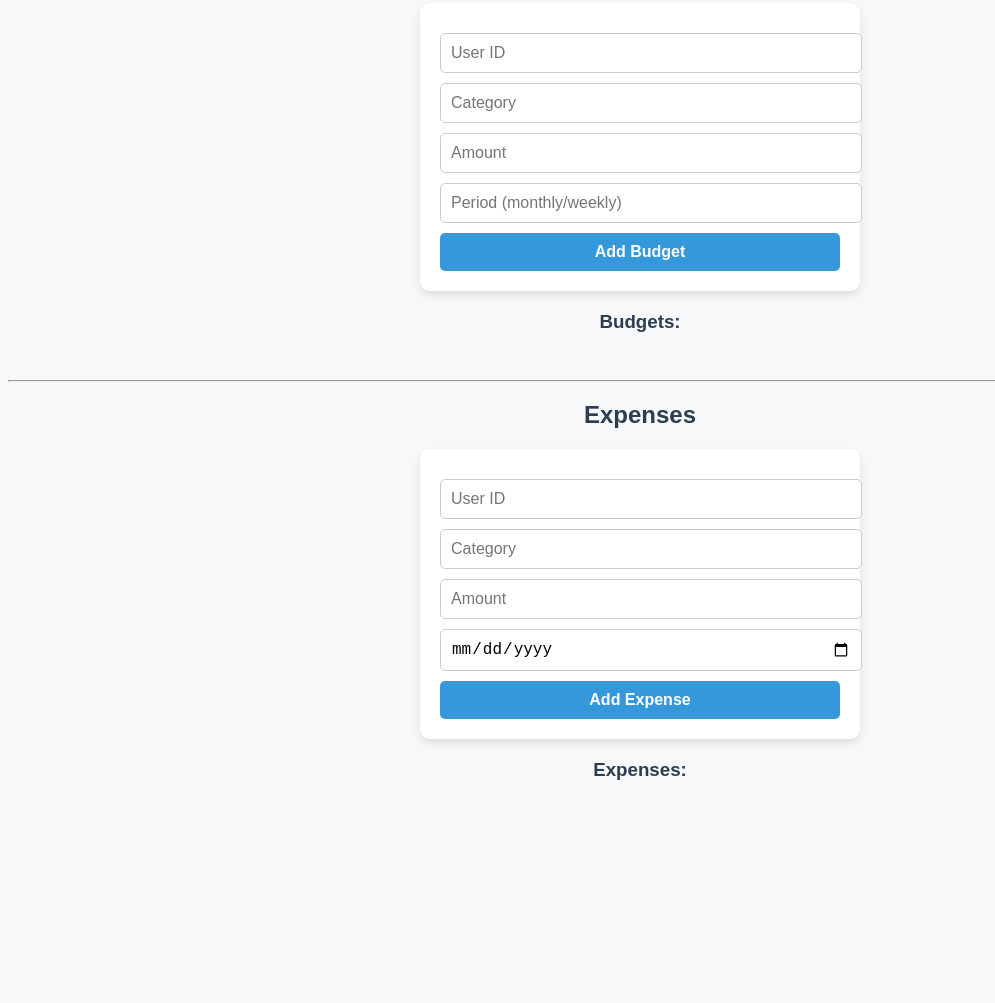
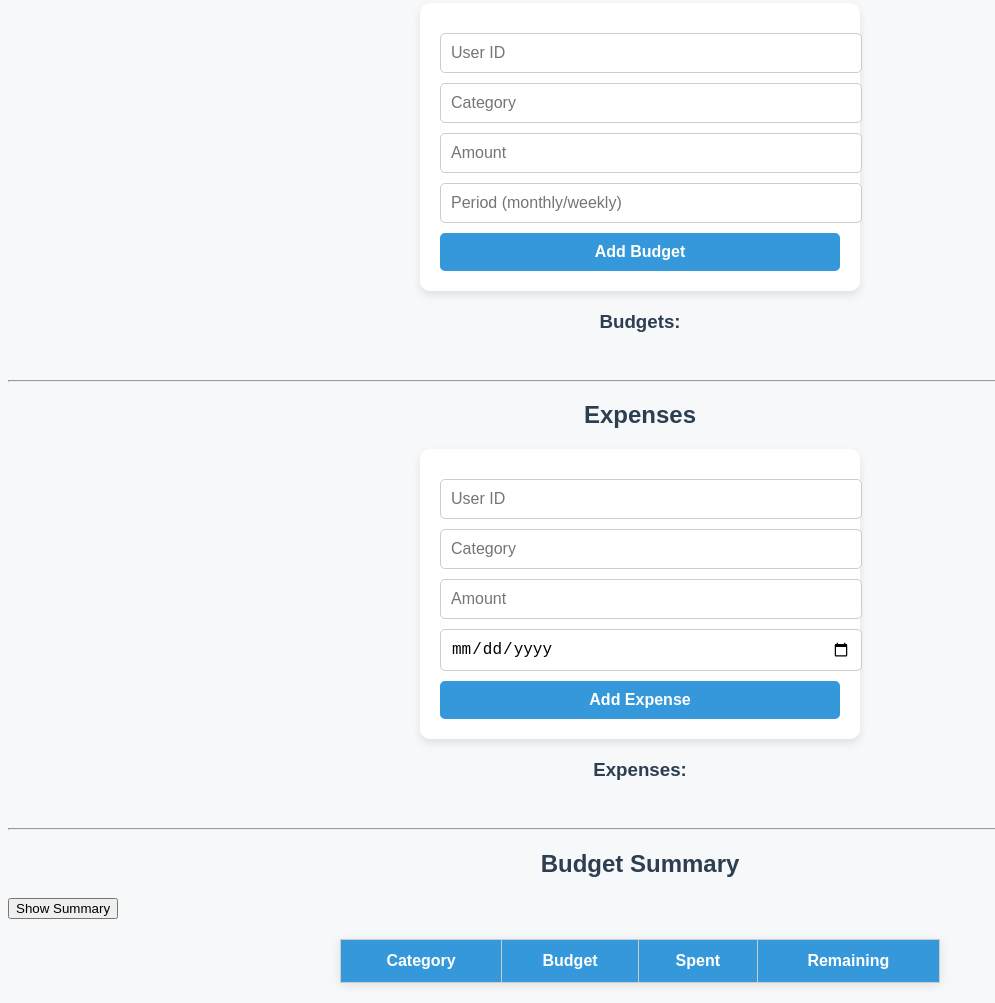
Before and after one commit to sharmanitish2222/Budget_Planner, a website: page frontend/dashboard.html in a window 1280 px wide. Shown: the part 106-1109 px from the top of the page, without its empty margins (0-995 px from the left). Before the commit the page ends 934 px from the top, so only its background shows below. Drawn offline with Linux system fonts and the light colour scheme.

Commit message:
budget sumary added

```diff
--- a/frontend/css/styles.css
+++ b/frontend/css/styles.css
@@ -152,3 +152,24 @@ body.dark-mode button {
     font-size: 1rem;
     color: var(--text-color);
 }
+#summaryTable {
+    width: 90%;
+    max-width: 600px;
+    margin: 20px auto;
+    border-collapse: collapse;
+    background-color: var(--card-bg);
+    box-shadow: 0 2px 10px rgba(0, 0, 0, 0.1);
+}
+
+#summaryTable th, #summaryTable td {
+    padding: 12px;
+    border: 1px solid #ccc;
+    text-align: center;
+    font-size: 1rem;
+    color: var(--text-color);
+}
+
+#summaryTable th {
+    background-color: var(--accent-color);
+    color: white;
+}
--- a/frontend/dashboard.html
+++ b/frontend/dashboard.html
@@ -37,6 +37,25 @@
 <h3>Expenses:</h3>
 <div id="expenseContainer"></div>
 
+<hr>
+<h2>Budget Summary</h2>
+<button onclick="showSummary()">Show Summary</button>
+
+<table id="summaryTable">
+  <thead>
+    <tr>
+      <th>Category</th>
+      <th>Budget</th>
+      <th>Spent</th>
+      <th>Remaining</th>
+    </tr>
+  </thead>
+  <tbody>
+
+  </tbody>
+</table>
+
+
     <script src="js/dashboard.js"></script>
   </body>
 </html>
--- a/frontend/js/dashboard.js
+++ b/frontend/js/dashboard.js
@@ -63,3 +63,50 @@ async function loadExpenses(userId) {
         container.appendChild(div);
     });
 }
+
+async function showSummary() {
+    const userId = document.getElementById('userId').value || document.getElementById('expUserId').value;
+
+    if (!userId) {
+        alert("Please enter User ID first.");
+        return;
+    }
+
+    // Fetch budgets & expenses
+    const [budgetsRes, expensesRes] = await Promise.all([
+        fetch(`http://localhost:5000/api/budgets/${userId}`),
+        fetch(`http://localhost:5000/api/expenses/${userId}`)
+    ]);
+
+    const budgets = await budgetsRes.json();
+    const expenses = await expensesRes.json();
+
+    // Calculate summary by category
+    const summary = budgets.map(b => {
+        const spent = expenses
+            .filter(e => e.category === b.category)
+            .reduce((sum, e) => sum + e.amount, 0);
+
+        return {
+            category: b.category,
+            budget: b.amount,
+            spent,
+            remaining: b.amount - spent
+        };
+    });
+
+    // Render the table
+    const tbody = document.querySelector('#summaryTable tbody');
+    tbody.innerHTML = ''; // Clear previous
+
+    summary.forEach(row => {
+        const tr = document.createElement('tr');
+        tr.innerHTML = `
+          <td>${row.category}</td>
+          <td>₹${row.budget}</td>
+          <td>₹${row.spent}</td>
+          <td>₹${row.remaining}</td>
+        `;
+        tbody.appendChild(tr);
+    });
+}
```
